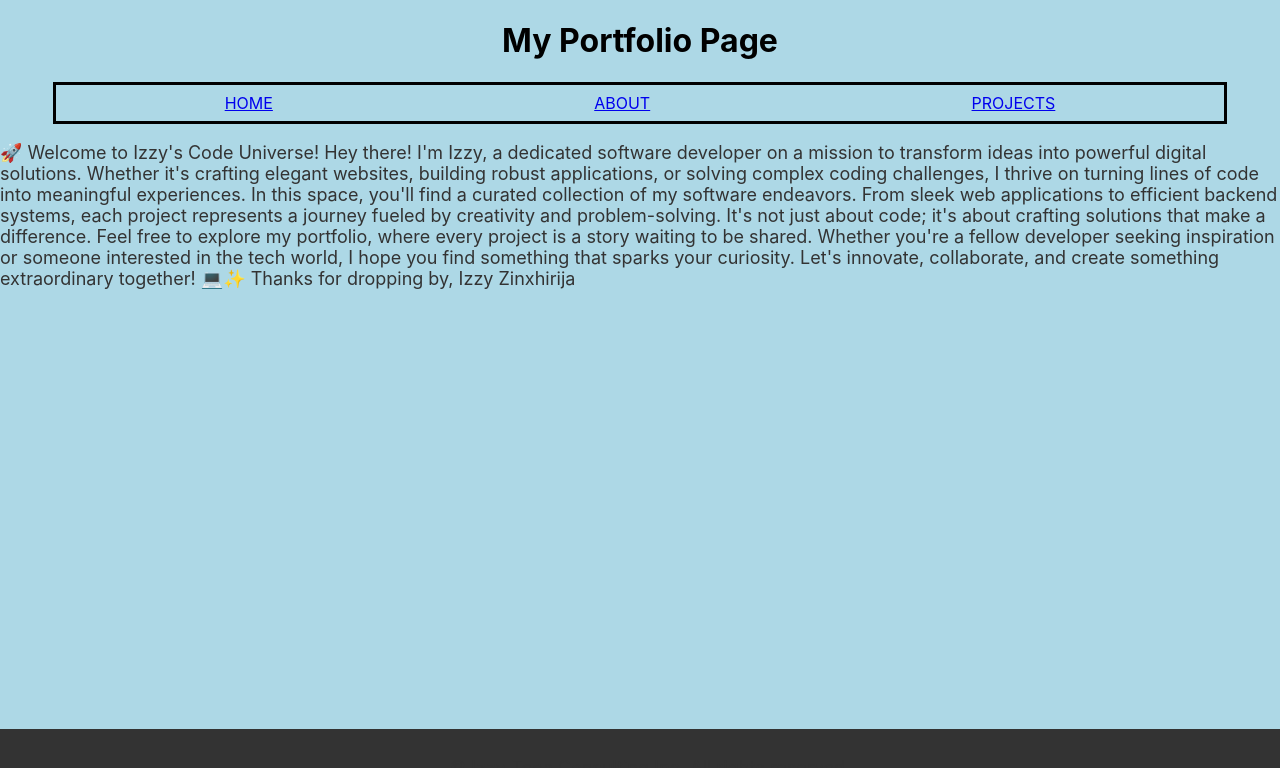
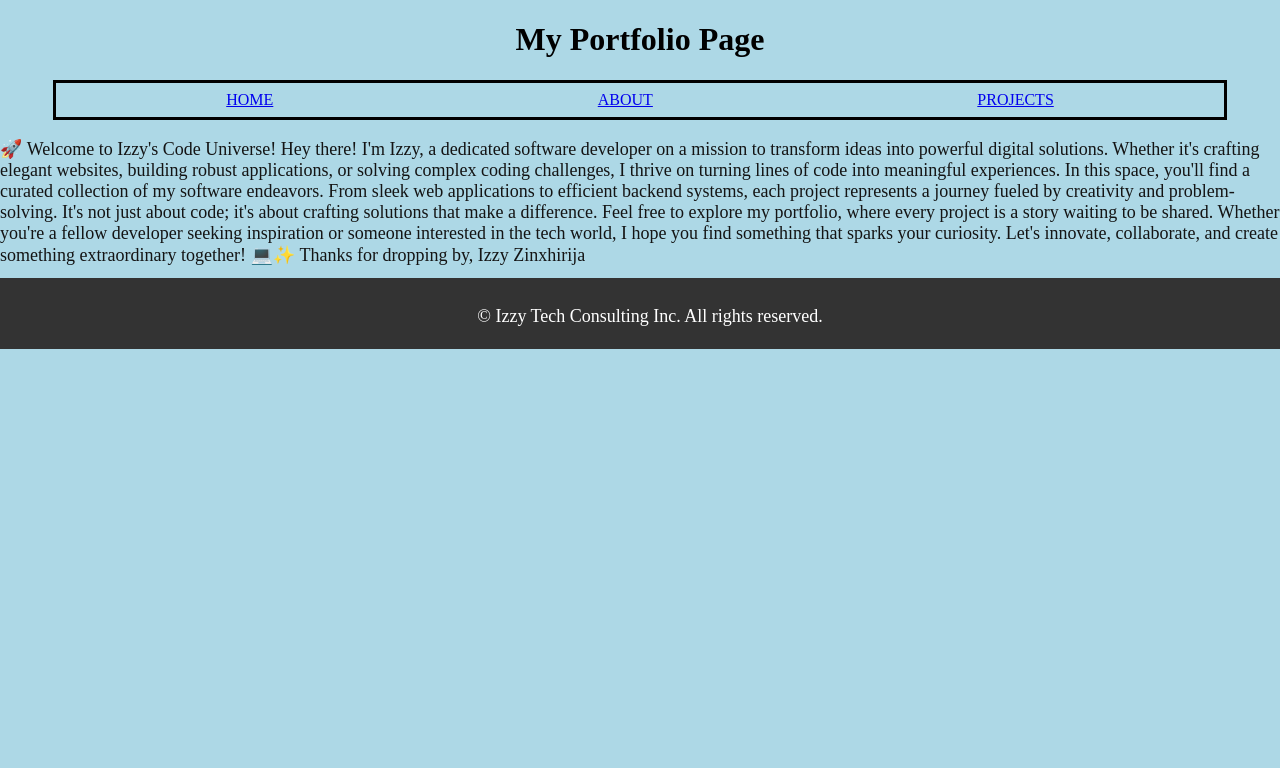
Before and after one commit to Izzy-2023/seir-unit3-react-express-portfolio-frontend, a React (Create React App) app: page / in a window 1280 px wide. Shown: the top 768 px of the page. Built offline with nearby package versions, Linux system fonts and the light colour scheme.

Commit message:
updated project links and made style changes

```diff
--- a/src/components/Footer.js
+++ b/src/components/Footer.js
@@ -1,7 +1,7 @@
 function Footer(props) {
     return  (
-    <footer className="footer">
-    <p>&copy; Izzy Tech Consulting Inc. All rights reserved.</p>
+    <footer>
+    <p className="footer">&copy; Izzy Tech Consulting Inc. All rights reserved.</p>
   </footer>
     )
 }
--- a/src/index.css
+++ b/src/index.css
@@ -1,10 +1,6 @@
 body {
   margin: 0;
-  font-family: -apple-system, BlinkMacSystemFont, 'Segoe UI', 'Roboto', 'Oxygen',
-    'Ubuntu', 'Cantarell', 'Fira Sans', 'Droid Sans', 'Helvetica Neue',
-    sans-serif;
-  -webkit-font-smoothing: antialiased;
-  -moz-osx-font-smoothing: grayscale;
+
   background-color: lightblue;
   height: auto;
   overflow: auto;
@@ -20,10 +16,14 @@ h1 {
 }
 
 p {
-  color: #333;
+  color: #141414;
   font-size: 18px; /* Adjust the font size */
   margin-bottom: 12px; /* Add some space below the heading */
   position: relative;
+}
+
+.footer {
+  color: white;
 }
 
 footer {
@@ -31,7 +31,10 @@ footer {
   color: #fff;
   text-align: center;
   padding: 10px;
-  position: fixed;
+  position: relative;
   bottom: 0;
   width: 100%;
+  display: block;
+  visibility: visible;
+  z-index: 1;
 }
--- a/src/pages/Projects.js
+++ b/src/pages/Projects.js
@@ -12,7 +12,7 @@ function Projects(props) {
           <button>Github</button>
         </a>
         <a href={project.deployedLink}>
-          <button>Live site</button>
+          <button>Live site</button> <br></br>
         </a>
       </div>
     ));
```
